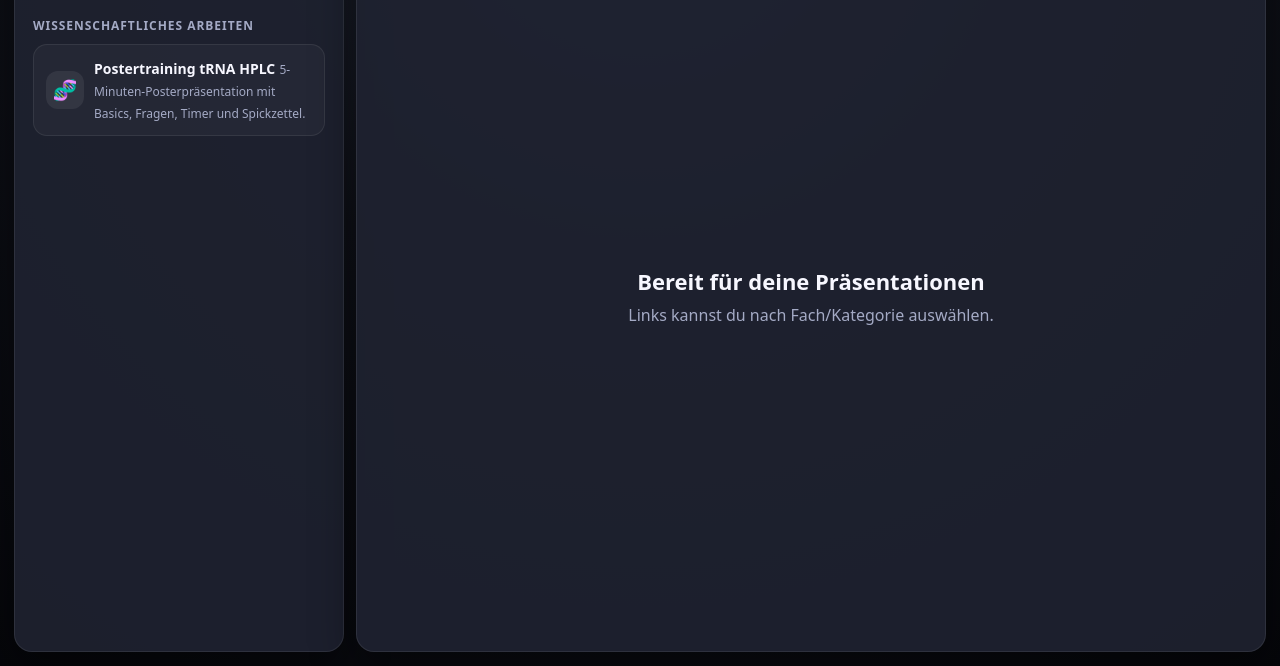
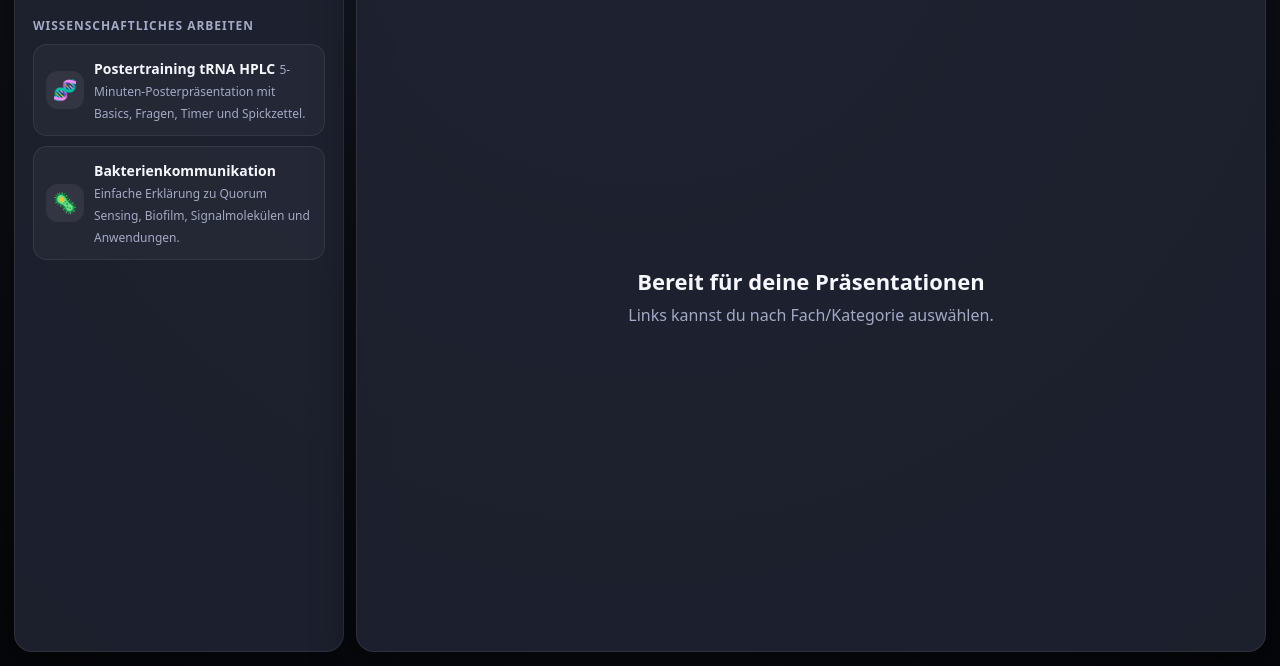
Before and after one commit to CarinaMalin/uni-hypernotes, a plain HTML site: page praesentationen/index.html in a window 1280 px wide. Shown: the part 134-800 px from the top of the page. Drawn offline with Linux system fonts and the light colour scheme.

Commit message:
Add new presentation for Bakterienkommunikation

```diff
--- a/praesentationen/index.html
+++ b/praesentationen/index.html
@@ -246,6 +246,14 @@
     description: "5-Minuten-Posterpräsentation mit Basics, Fragen, Timer und Spickzettel.",
     emoji: "🧬",
     path: "wissenschaftliches-arbeiten/postertraining-trna-hplc/index.html"
+  },
+  {
+    id: "bakterienkommunikation",
+    subject: "Wissenschaftliches Arbeiten",
+    title: "Bakterienkommunikation",
+    description: "Einfache Erklärung zu Quorum Sensing, Biofilm, Signalmolekülen und Anwendungen.",
+    emoji: "🦠",
+    path: "wissenschaftliches-arbeiten/bakterienkommunikation/index.html"
   }
 ];
 
```
Lines whose indentation alone changed are shown as unchanged.
